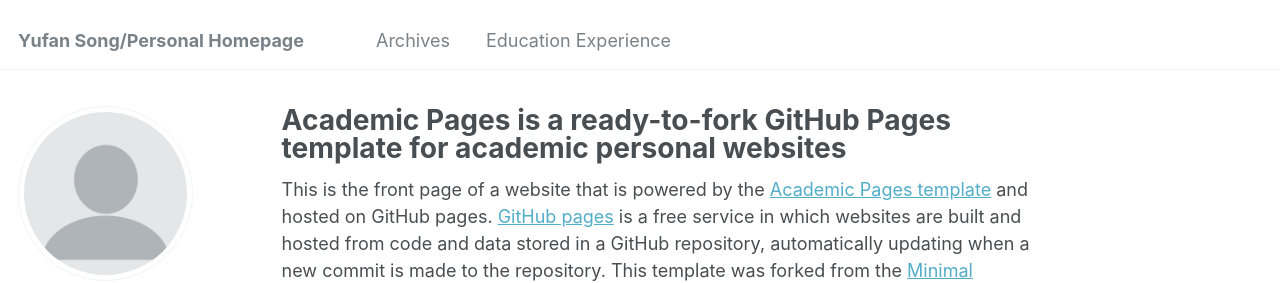
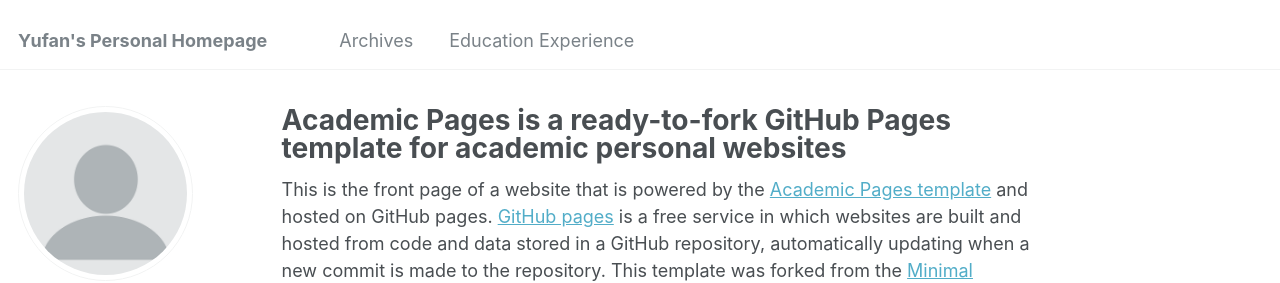
Before and after one commit to Yufan-Song/Yufan-Song, a Jekyll site: the page built from _pages/about.md, in a window 1280 px wide. Shown: the top 283 px of the page. Built offline with Jekyll 4.4.1, drawn with Linux system fonts in a browser that asks for light colours.

Commit message:
Update _config.yml

```diff
--- a/_config.yml
+++ b/_config.yml
@@ -8,7 +8,7 @@
 
 # Basic Site Settings
 locale                   : "en-US"
-title                    : "Yufan Song/Personal Homepage"
+title                    : "Yufan's Personal Homepage"
 title_separator          : "-"
 name                     : &name "Yufan Song"
 description              : &description "personal description"
```
